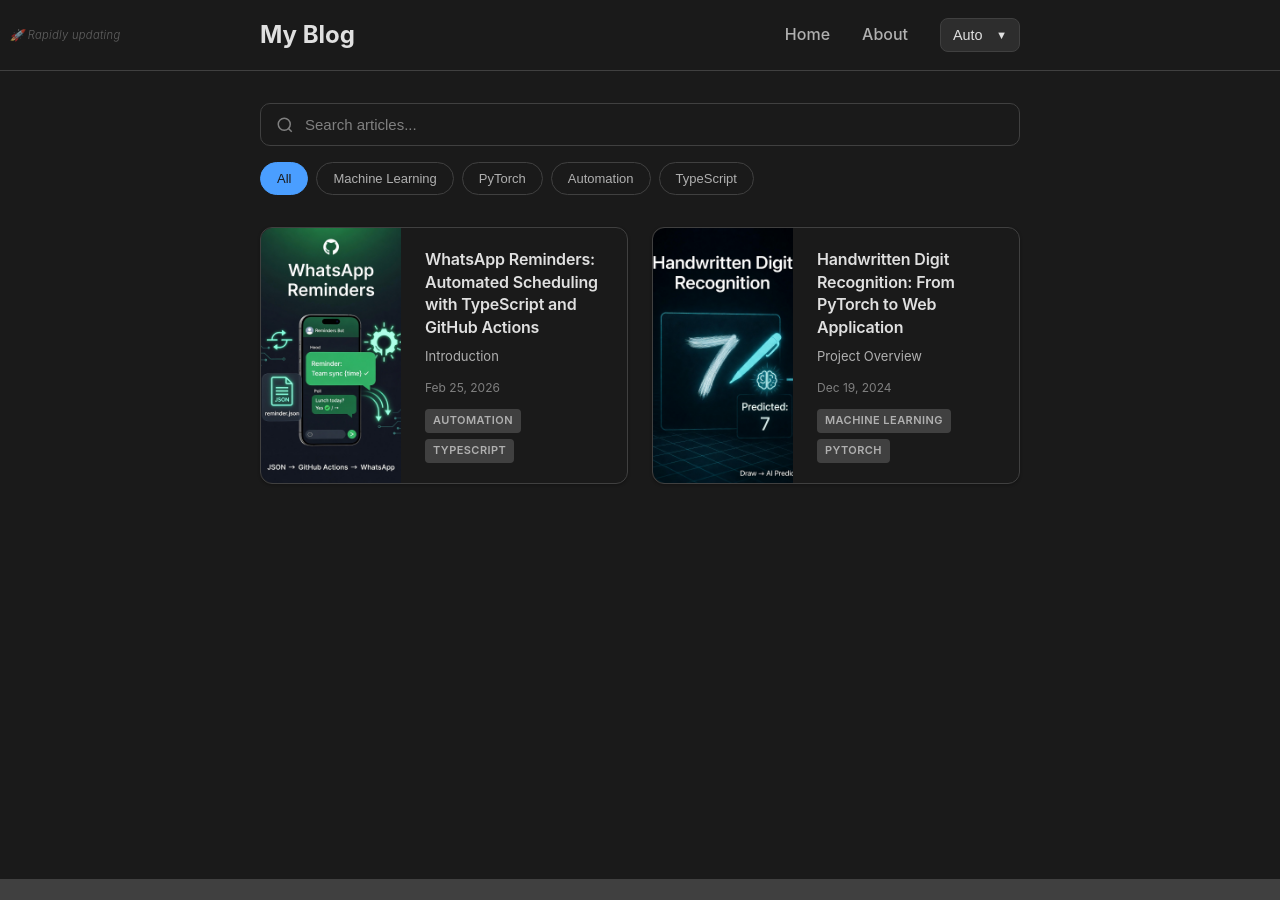
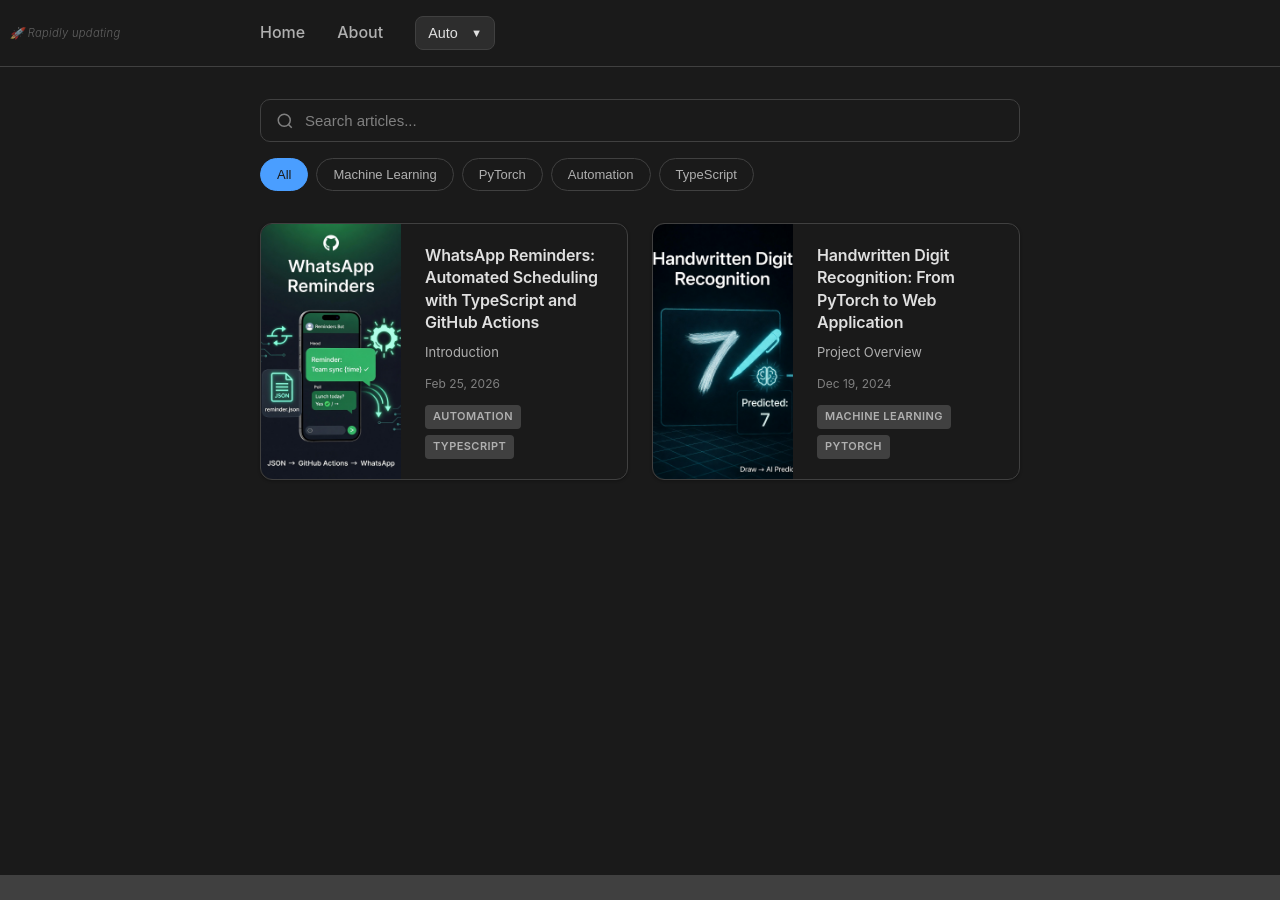
Before and after one commit to bhaskar0210s/blog, a Jekyll site: the page built from index.html, in a window 1280 px wide and 900 px high. Built offline with Jekyll 4.4.1, drawn with Linux system fonts in a browser that asks for light colours.

Commit message:
Remove site title link from the header in default layout for a cleaner design

```diff
--- a/_layouts/default.html
+++ b/_layouts/default.html
@@ -137,9 +137,6 @@
     <header class="site-header">
       <div class="container">
         <nav class="site-nav">
-          <a href="{{ '/' | relative_url }}" class="site-title"
-            >{{ site.title }}</a
-          >
           <ul class="nav-links">
             <li><a href="{{ '/' | relative_url }}">Home</a></li>
             <li>
```
